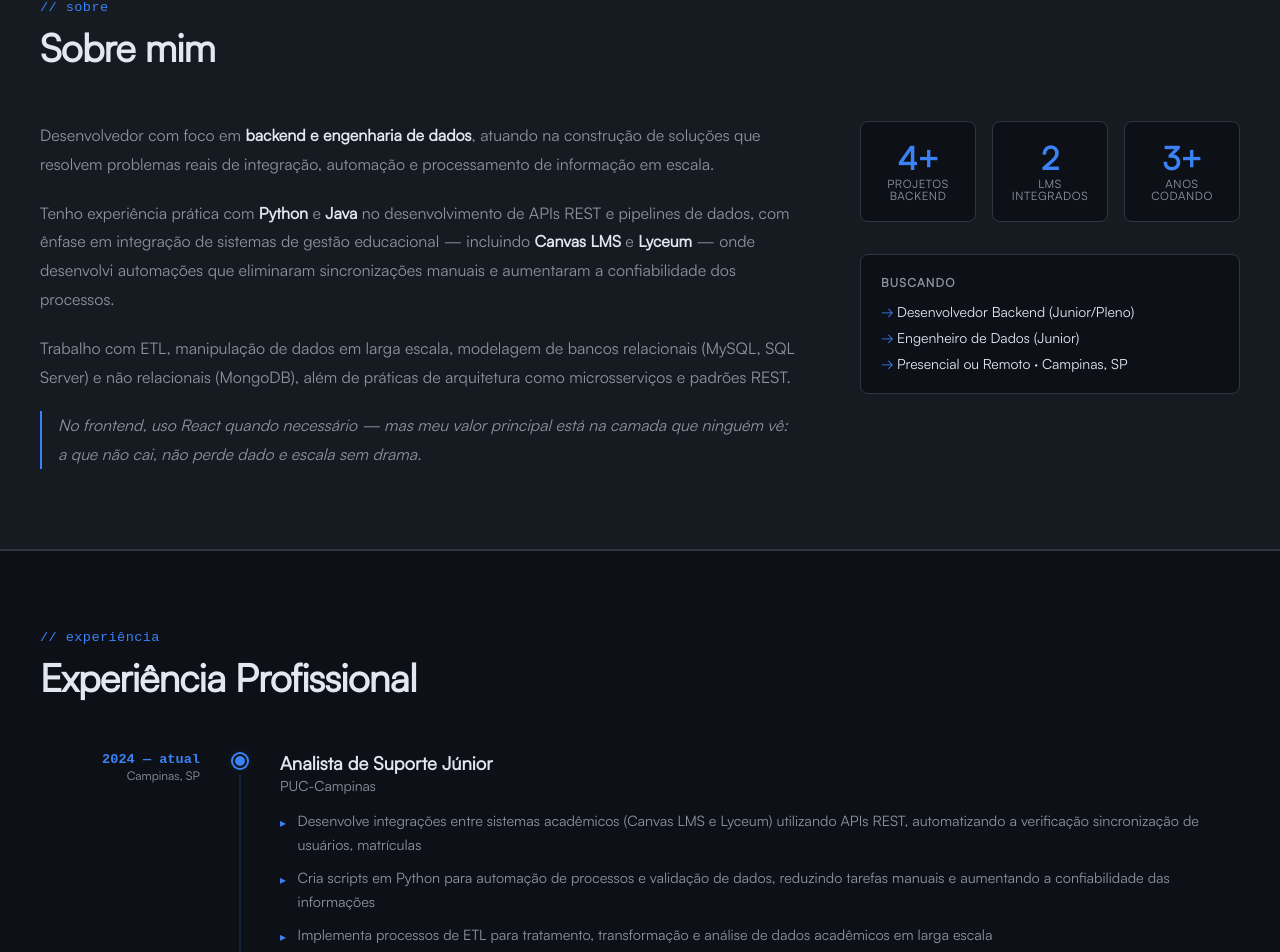
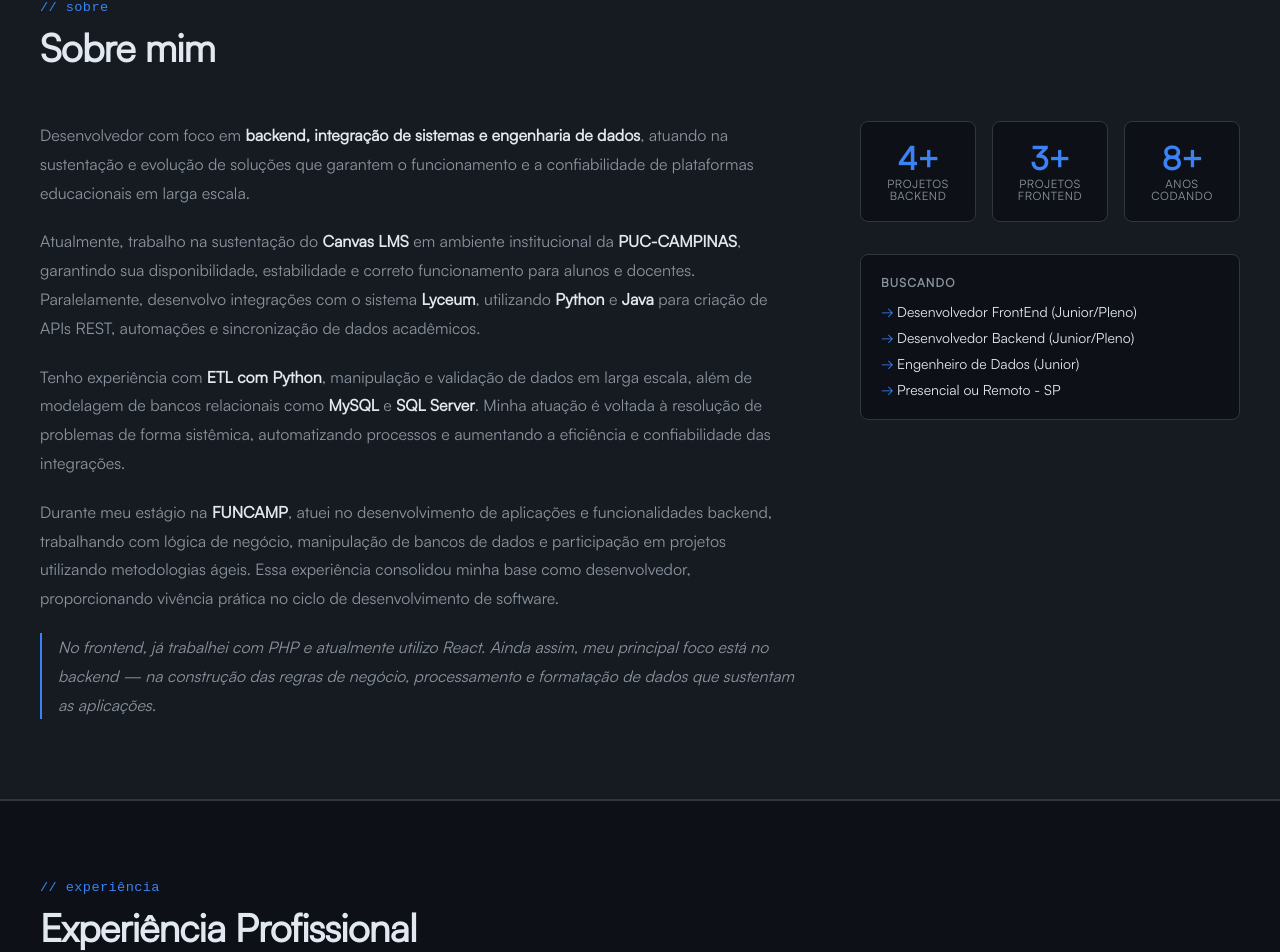
Before and after one commit to HenriqueCDS/portifolio, a React (Vite) app: page / in a window 1280 px wide. Shown: the part 880-1832 px from the top of the page. Built offline with nearby package versions, Linux system fonts and the light colour scheme; no server answers.

Commit message:
refix textes in portifolio

```diff
--- a/index.html
+++ b/index.html
@@ -4,7 +4,7 @@
     <meta charset="UTF-8" />
     <link rel="icon" type="image/svg+xml" href="\experimental-module-badges.png" />
     <meta name="viewport" content="width=device-width, initial-scale=1.0" />
-    <title>Henrique Cordeiro | Desenvolvedor Backend &amp; Dados</title>
+    <title>Henrique Cordeiro | Desenvolvedor  &amp; Dados</title>
     <meta name="description" content="Desenvolvedor Backend com foco em APIs REST, ETL e integração de sistemas. Experiência com Python, Java, Canvas LMS e Lyceum. Campinas, SP." />
     <meta name="keywords" content="desenvolvedor backend, python, java, api rest, etl, integração de sistemas, canvas lms, campinas" />
     <meta name="author" content="Henrique Cordeiro" />
--- a/src/components/About/index.jsx
+++ b/src/components/About/index.jsx
@@ -12,25 +12,26 @@ export default function About() {
                 <div className="about-grid">
                     <div className="about-text">
                     <p>
-                            Desenvolvedor com foco em <strong>backend e engenharia de dados</strong>, atuando na
-                            construção de soluções que resolvem problemas reais de integração, automação e
-                            processamento de informação em escala.
+                        Desenvolvedor com foco em <strong>backend, integração de sistemas e engenharia de dados</strong>, atuando na
+                        sustentação e evolução de soluções que garantem o funcionamento e a confiabilidade de plataformas educacionais em larga escala.
                     </p>
                     <p>
-                            Tenho experiência prática com <strong>Python</strong> e <strong>Java</strong> no
-                            desenvolvimento de APIs REST e pipelines de dados, com ênfase em integração de sistemas
-                            de gestão educacional — incluindo <strong>Canvas LMS</strong> e <strong>Lyceum</strong>{' '}
-                            — onde desenvolvi automações que eliminaram sincronizações manuais e aumentaram a
-                            confiabilidade dos processos.
+                        Atualmente, trabalho na sustentação do <strong>Canvas LMS</strong> em ambiente institucional da <strong>PUC-CAMPINAS</strong>, garantindo sua disponibilidade,
+                        estabilidade e correto funcionamento para alunos e docentes. Paralelamente, desenvolvo integrações com o sistema <strong>Lyceum</strong>,
+                        utilizando <strong>Python</strong> e <strong>Java</strong> para criação de APIs REST, automações e sincronização de dados acadêmicos.
                     </p>
                     <p>
-                            Trabalho com ETL, manipulação de dados em larga escala, modelagem de bancos relacionais
-                            (MySQL, SQL Server) e não relacionais (MongoDB), além de práticas de arquitetura como
-                            microsserviços e padrões REST.
+                        Tenho experiência com <strong>ETL com Python</strong>, manipulação e validação de dados em larga escala, além de modelagem de bancos
+                        relacionais como <strong>MySQL</strong> e <strong>SQL Server</strong>. Minha atuação é voltada à resolução de problemas de forma
+                        sistêmica, automatizando processos e aumentando a eficiência e confiabilidade das integrações.
+                    </p>
+                    <p>
+                        Durante meu estágio na <strong>FUNCAMP</strong>, atuei no desenvolvimento de aplicações e funcionalidades backend,
+                        trabalhando com lógica de negócio, manipulação de bancos de dados e participação em projetos utilizando metodologias ágeis.
+                        Essa experiência consolidou minha base como desenvolvedor, proporcionando vivência prática no ciclo de desenvolvimento de software.
                     </p>
                     <p className="about-closing">
-                            No frontend, uso React quando necessário — mas meu valor principal está na camada que
-                            ninguém vê: a que não cai, não perde dado e escala sem drama.
+                         No frontend, já trabalhei com PHP e atualmente utilizo React. Ainda assim, meu principal foco está no backend — na construção das regras de negócio, processamento e formatação de dados que sustentam as aplicações.
                     </p>
                     </div>
 
@@ -41,11 +42,11 @@ export default function About() {
                                 <span className="stat-label">Projetos Backend</span>
                             </div>
                             <div className="stat-item">
-                                <span className="stat-num">2</span>
-                                <span className="stat-label">LMS Integrados</span>
+                                <span className="stat-num">3+</span>
+                                <span className="stat-label">Projetos frontend</span>
                             </div>
                             <div className="stat-item">
-                                <span className="stat-num">3+</span>
+                                <span className="stat-num">8+</span>
                                 <span className="stat-label">Anos codando</span>
                             </div>
                         </div>
@@ -53,9 +54,10 @@ export default function About() {
                         <div className="about-focus">
                             <h4>Buscando</h4>
                             <ul>
+                                <li>Desenvolvedor FrontEnd (Junior/Pleno)</li>
                                 <li>Desenvolvedor Backend (Junior/Pleno)</li>
                                 <li>Engenheiro de Dados (Junior)</li>
-                                <li>Presencial ou Remoto · Campinas, SP</li>
+                                <li>Presencial ou Remoto - SP</li>
                             </ul>
                         </div>
                     </div>
--- a/src/components/BannerName/BannerName.jsx
+++ b/src/components/BannerName/BannerName.jsx
@@ -10,9 +10,7 @@ export default function BannerName() {
                     <span className="banner-tag">// desenvolvedor backend &amp; dados</span>
                     <h1 className="banner-name">Henrique<br />Cordeiro</h1>
                     <p className="banner-pitch">
-                        Construo sistemas que movem dados com precisão —
-                        APIs robustas, pipelines ETL e integrações entre
-                        sistemas educacionais em escala.
+                        Desenvolvedor de software focado em APIs, integração de sistemas e pipelines de dados, criando soluções escaláveis para ambientes educacionais..
                     </p>
                     <div className="banner-actions">
                         <a
--- a/src/components/Experience/index.jsx
+++ b/src/components/Experience/index.jsx
@@ -7,9 +7,10 @@ const experiences = [
         company: 'PUC-Campinas',
         location: 'Campinas, SP',
         bullets: [
-            'Desenvolve integrações entre sistemas acadêmicos (Canvas LMS e Lyceum) utilizando APIs REST, automatizando a verificação sincronização de usuários, matrículas',
+            'Garanto a disponibilidade, estabilidade e o correto funcionamento da plataforma Canvas LMS para alunos e docentes.',
+            'Presto suporte a docentes e alunos na utilização da plataforma educacional, esclarecendo dúvidas e auxiliando na aplicação de suas funcionalidades no ambiente acadêmico.',
+            'Desenvolve integrações em  sistemas acadêmicos (Canvas LMS) utilizando APIs REST, automatizando a verificação sincronização de usuários, matrículas',
             'Cria scripts em Python para automação de processos e validação de dados, reduzindo tarefas manuais e aumentando a confiabilidade das informações',
-            'Implementa processos de ETL para tratamento, transformação e análise de dados acadêmicos em larga escala',
             'Identifica e corrige inconsistências em bases de dados, garantindo integridade e qualidade das informações',
             'Atua com abordagem orientada a dados, indo além do suporte tradicional e propondo soluções sistêmicas',
         ],
--- a/src/components/Loader/index.jsx
+++ b/src/components/Loader/index.jsx
@@ -2,9 +2,9 @@ import './loader.css';
 import { gsap } from 'gsap';
 import { useEffect, useRef } from 'react';
 
-const CHARS = 'ABCDEFGHIJKLMNOPQRSTUVWXYZ!@#$%*?><';
+const CHARS = '1234567890ABCDEFSOUBOMNOLOLGHIJKLMNOPQRSTUVWXYZ!@#$%*?><';
 const NAME_TOP = 'HENRIQUE';
-const NAME_BOTTOM = 'CORDEIRO';
+const NAME_BOTTOM = 'CORDEIROツ';
 
 export default function Loader({ onComplete }) {
   const topPanelRef = useRef(null);
```
Lines whose indentation alone changed are shown as unchanged.
